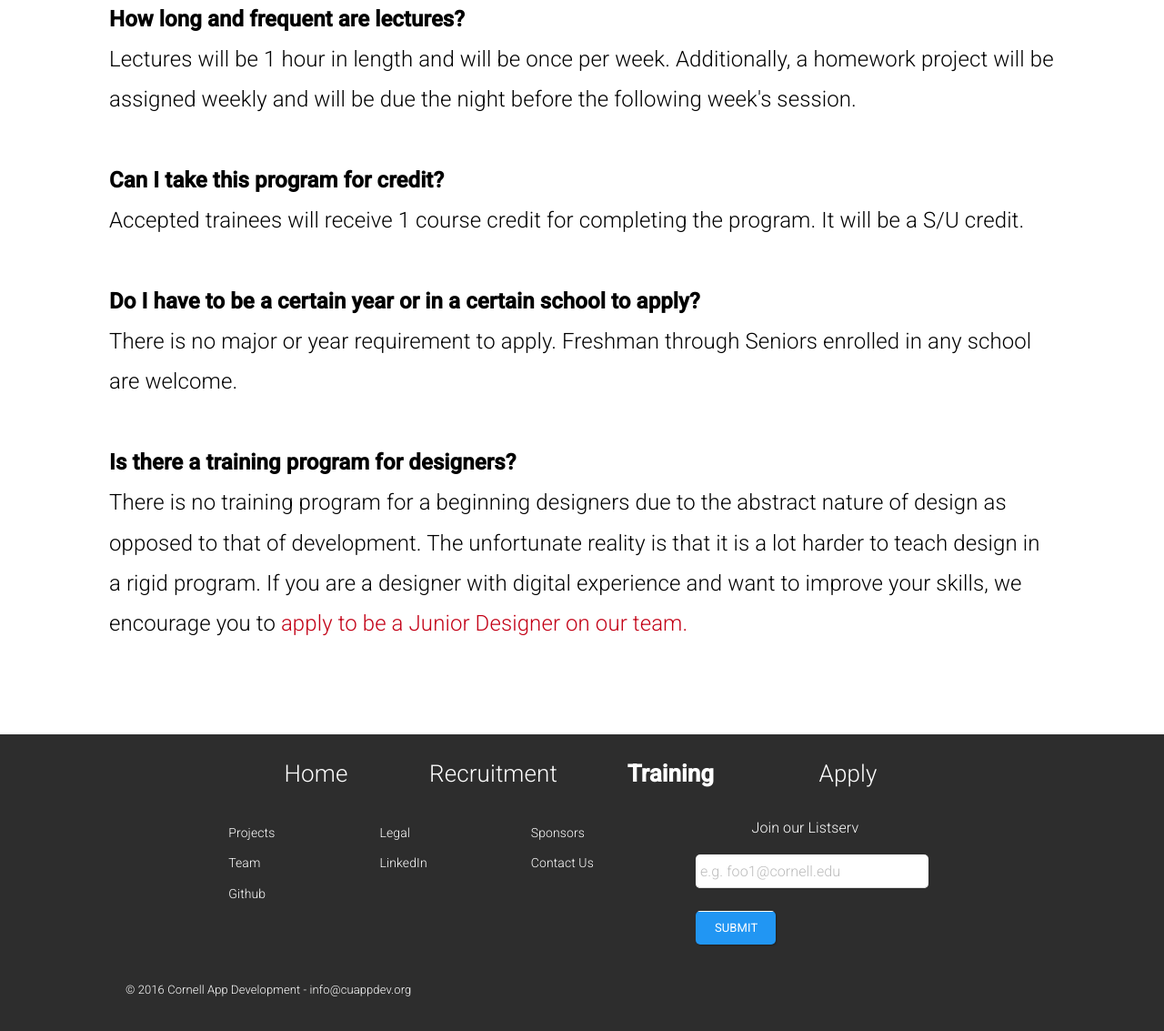
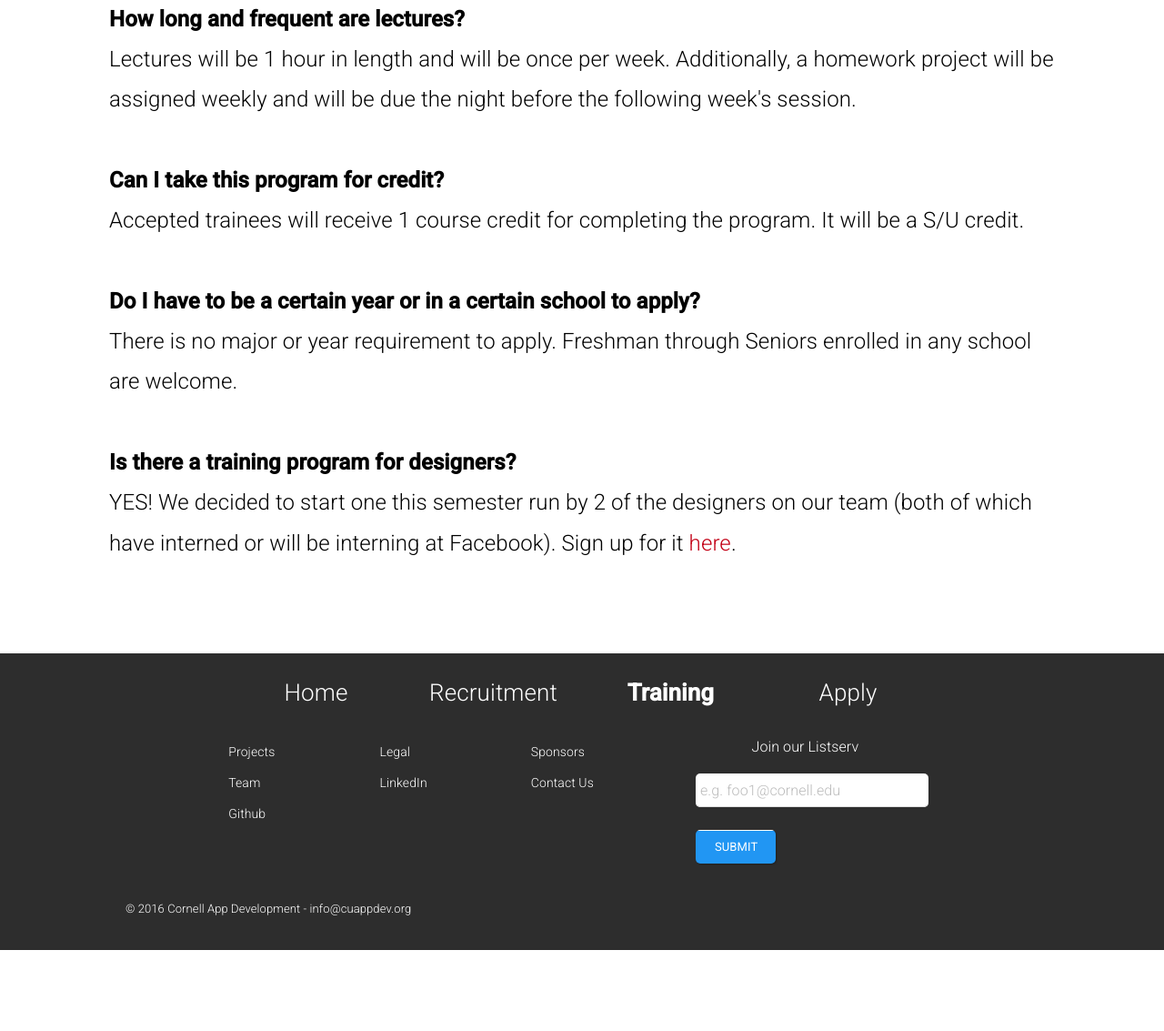
Before and after one commit to Jma353/CuAppSite-Django, a Django app: page /learn/ in a window 1280 px wide. Shown: the part 2264-3397 px from the top of the page at 91% size. After the commit the page ends 3308 px from the top, so only its background shows below. Run offline with Django 3.2, Linux system fonts and the light colour scheme; some libraries are stand-ins or nearby versions.

Commit message:
Change information on design training program

```diff
--- a/templates/learn.html
+++ b/templates/learn.html
@@ -72,7 +72,7 @@ Training
 	</br>
 	</br>
 		<strong>Is there a training program for designers?</strong></br>
-		There is no training program for a beginning designers due to the abstract nature of design as opposed to that of development.  The unfortunate reality is that it is a lot harder to teach design in a rigid program.  If you are a designer with digital experience and want to improve your skills, we encourage you to <a href="{% url 'apply' %}" class="red-link">apply to be a Junior Designer on our team.</a>
+		YES!  We decided to start one this semester run by 2 of the designers on our team (both of which have interned or will be interning at Facebook).  Sign up for it <a class="red-link" href="{% url 'application' %}">here</a>.
 	</p>
 
 
```
